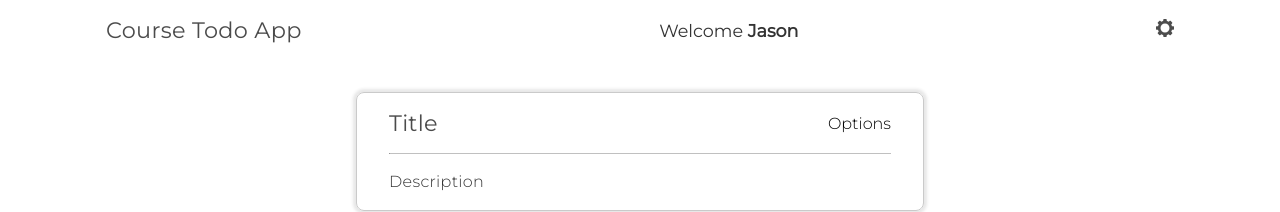
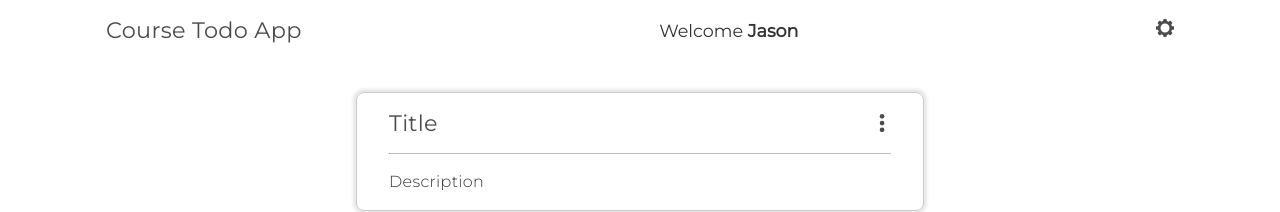
Before and after one commit to Jason-Azevedo/CourseFullStackApp, a React (Create React App) app in the folder frontend/: page / in a window 1280 px wide. Shown: the top 212 px of the page. Built offline with nearby package versions, Linux system fonts and the light colour scheme.

Commit message:
Created the dots icon for todo card

```diff
--- a/frontend/src/Components/Todo.js
+++ b/frontend/src/Components/Todo.js
@@ -5,14 +5,10 @@ export default function Todo() {
     <div className="todo">
       <div className="todo__header">
         <h3 className="title--sm">Title</h3>
-        <div>
-          {/* Replace with icon */}
-          <span>Options</span>
-        </div>
+        <span className="icon--dots clickable"></span>
         <div className="todo__context-menu">{/* Options Context Menu */}</div>
       </div>
 
-      {/* Horizontal Divider */}
       <hr />
       <p className="text">Description</p>
     </div>
--- a/frontend/src/Styles/Components/Blocks/_todo.scss
+++ b/frontend/src/Styles/Components/Blocks/_todo.scss
@@ -13,6 +13,8 @@
 
   &__context-menu {
     position: absolute;
+    right: 0;
+    top: 0;
   }
 
   hr {
--- a/frontend/src/Styles/Components/_icon.scss
+++ b/frontend/src/Styles/Components/_icon.scss
@@ -24,4 +24,9 @@
     @extend .icon;
     background-image: url("../../Icons/cross.svg");
   }
+
+  &--dots {
+    @extend .icon;
+    background-image: url("../../Icons/dots.svg");
+  }
 }
```
Also changed, not shown: frontend/src/Icons/dots.svg (added).
